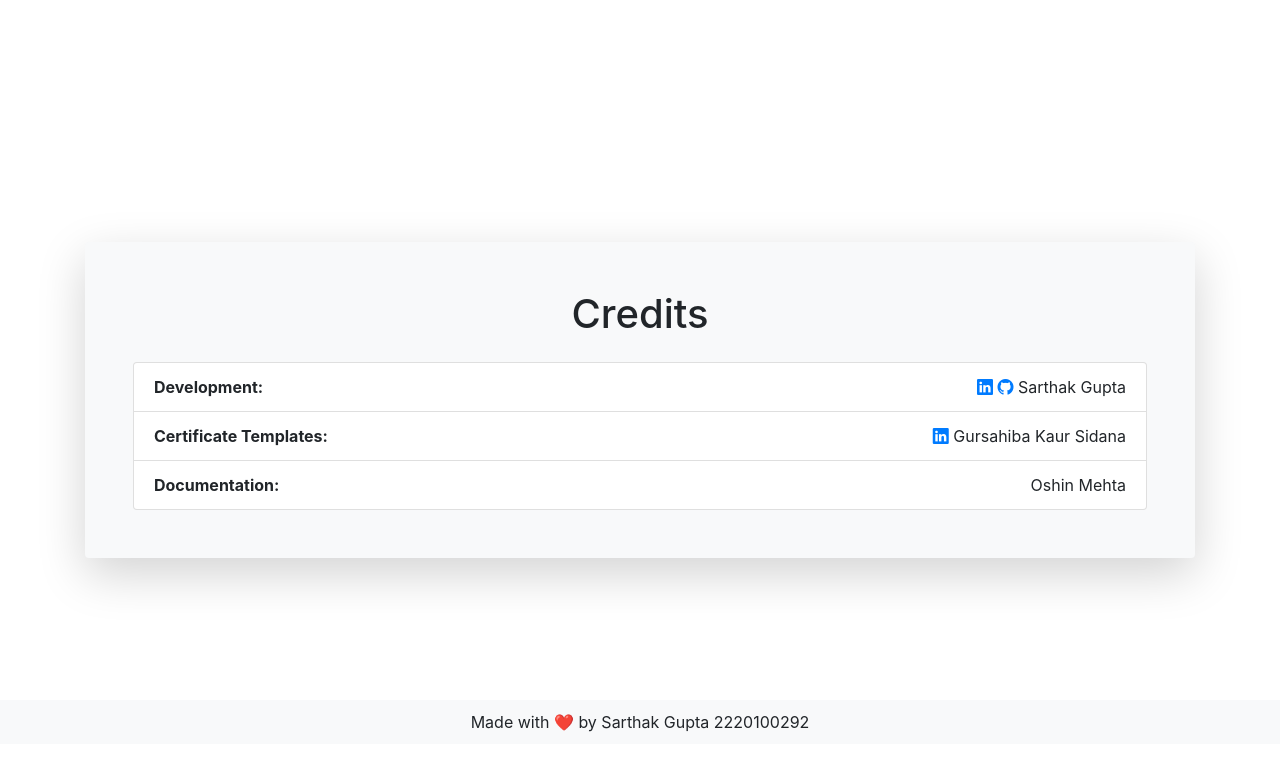
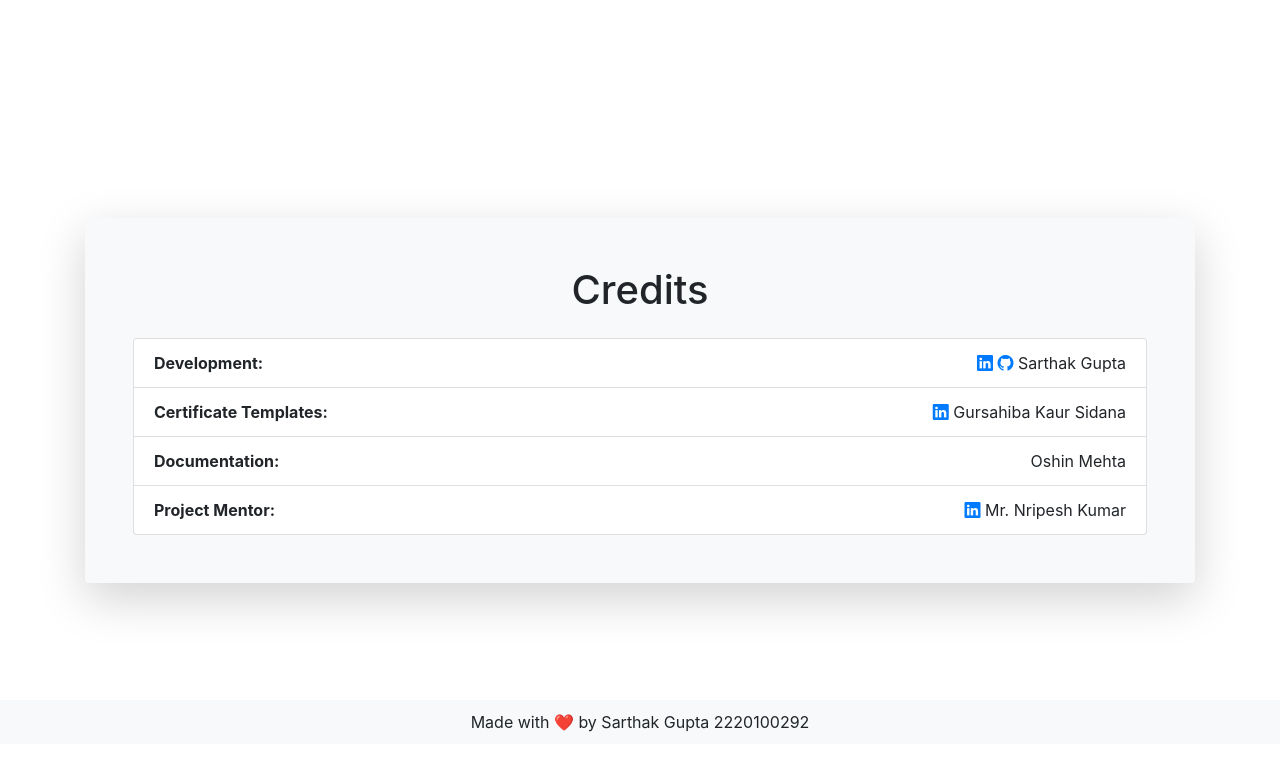
Before and after one commit to sarthakghere/student-support-cell, a Django app: page /credits/ in a window 1280 px wide. Shown: the part 56-831 px from the top of the page. Run offline with Django 5.2, Linux system fonts and the light colour scheme; the visitor is signed in with stand-in values (Sample User, id 1); some libraries are stand-ins or nearby versions.

Commit message:
Added project mentor credits

```diff
--- a/authentication/templates/authentication/credits.html
+++ b/authentication/templates/authentication/credits.html
@@ -38,6 +38,15 @@
                 </span>
             </div>
 
+            <div class="list-group-item d-flex justify-content-between align-items-center">
+                <strong>Project Mentor:</strong>
+                <span>
+                    <a href="https://www.linkedin.com/in/nripesh-kumar-nrip/" class="text-decoration-none me-3">
+                        <i class="bi bi-linkedin fs-5"></i>
+                    </a>
+                    Mr. Nripesh Kumar
+                </span>
+            </div>
         </div>
     </div>
 </div>
```
